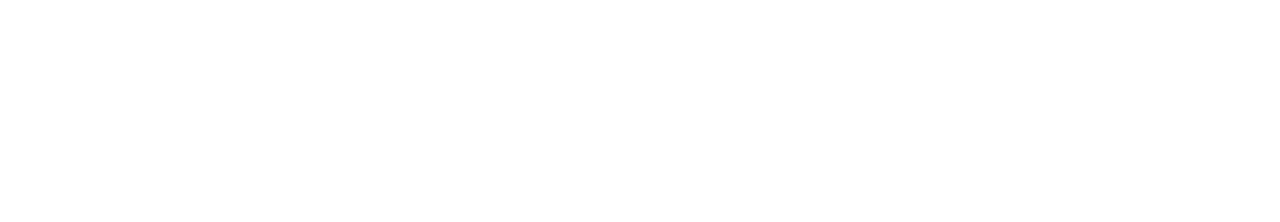
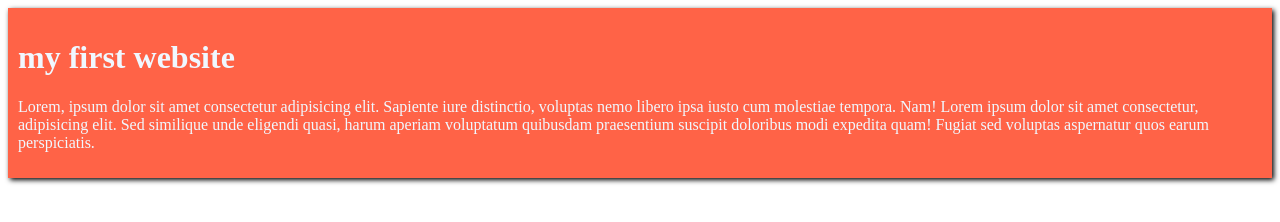
Before and after one commit to udoykumar/my-first-github-repo, a plain HTML site: page index.html in a window 1280 px wide. Drawn offline with Linux system fonts and the light colour scheme.

Commit message:
added first blog

```diff
--- a/index.html
+++ b/index.html
@@ -4,8 +4,12 @@
     <meta charset="UTF-8">
     <meta name="viewport" content="width=device-width, initial-scale=1.0">
     <title>My First Ever Github Repo</title>
+    <link rel="stylesheet" href="style.css">
 </head>
 <body>
-
+    <div>
+        <h1>my first website</h1>
+        <p>Lorem, ipsum dolor sit amet consectetur adipisicing elit. Sapiente iure distinctio, voluptas nemo libero ipsa iusto cum molestiae tempora. Nam! Lorem ipsum dolor sit amet consectetur, adipisicing elit. Sed similique unde eligendi quasi, harum aperiam voluptatum quibusdam praesentium suscipit doloribus modi expedita quam! Fugiat sed voluptas aspernatur quos earum perspiciatis.</p>
+    </div>
 </body>
 </html>
--- /dev/null
+++ b/style.css
@@ -0,0 +1,6 @@
+div{
+    background-color: tomato;
+    padding: 10px;
+    color: aliceblue;
+    box-shadow: 2px 2px 5px #000;
+}
```
